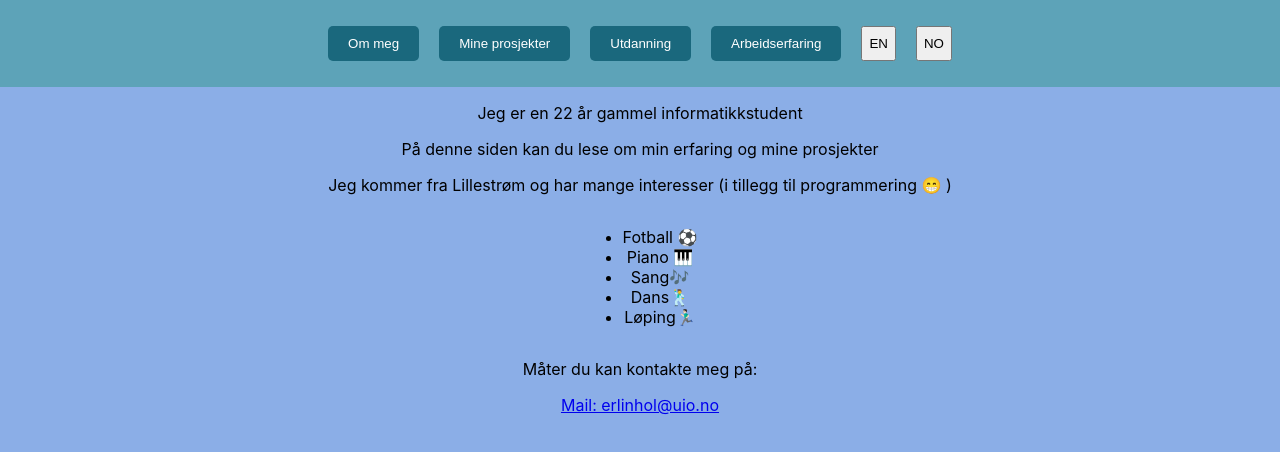
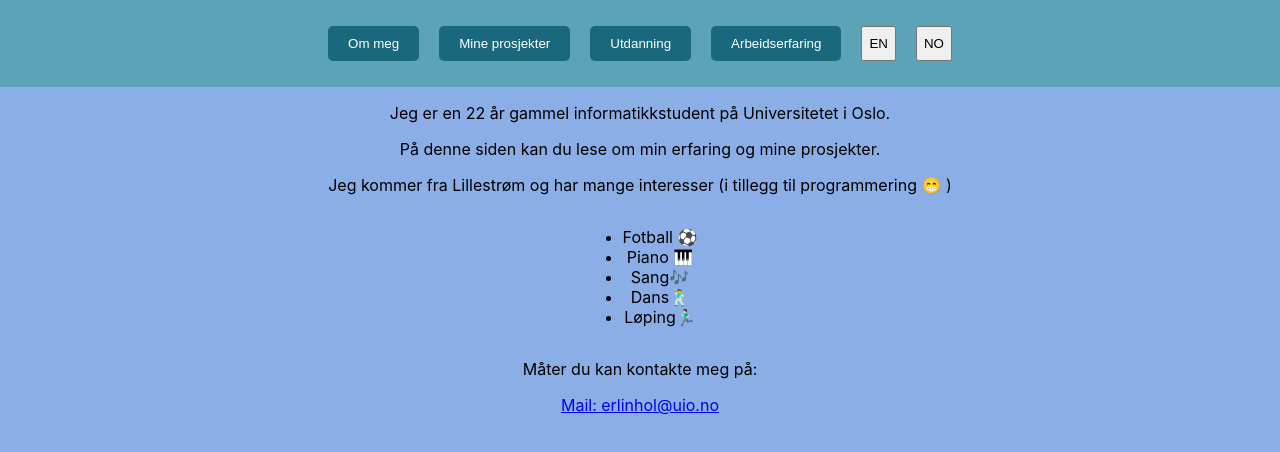
Before and after one commit to erlhol/Erling-Holte, a React (Create React App) app in the folder my-app/: page / in a window 1280 px wide. Shown: the top 452 px of the page. Built offline with nearby package versions, Linux system fonts and the light colour scheme.

Commit message:
:sparkles: Add new info
In AboutMe.tsx

```diff
--- a/my-app/src/components/AboutMe.tsx
+++ b/my-app/src/components/AboutMe.tsx
@@ -3,8 +3,8 @@ import moment from 'moment';
 
 const AboutMe: React.FC = () => {
     const years = moment().diff('2000-12-01', 'years');
-    return (<div><p>Jeg er en {years} år gammel informatikkstudent</p>
-    <p>På denne siden kan du lese om min erfaring og mine prosjekter</p>
+    return (<div><p>Jeg er en {years} år gammel informatikkstudent på Universitetet i Oslo.</p>
+    <p>På denne siden kan du lese om min erfaring og mine prosjekter.</p>
     <p>Jeg kommer fra Lillestrøm og har mange interesser (i tillegg til programmering 😁 ) </p>
     <div style={{textAlign: 'center'}}>
         <ul style={{display: 'inline-block'}}>
```
